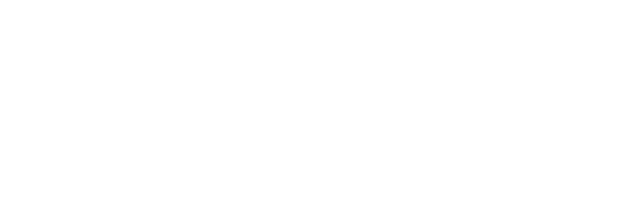
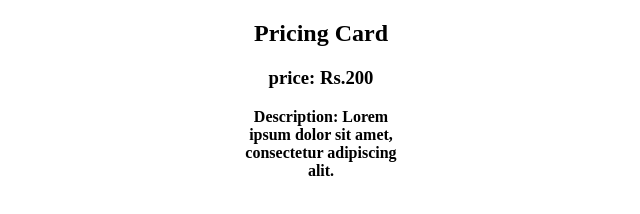
Before and after one commit to acciojob/pricing-card-Milindsadanshiv, a website: page main.html in a window 1280 px wide. Shown: the whole page, without its empty margins (319-959 px from the left). Drawn offline with Linux system fonts and the light colour scheme.

Commit message:
created a submission

```diff
--- a/main.html
+++ b/main.html
@@ -10,7 +10,14 @@
 	<!-- the entire body must be written by student -->
     <script type="text/javascript" src="./script.js">
 </script>
-
+	<section><center>
+          <h1>Pricing Card</h1>
+		<h3>price: Rs.200</h3>
+		<b>
+		<p>Description: Lorem <br>ipsum dolor sit amet,<br>
+			consectetur adipiscing <br>alit.</p>
+		</b>
+	</center></section>
 </body>
 
 </html>
```
